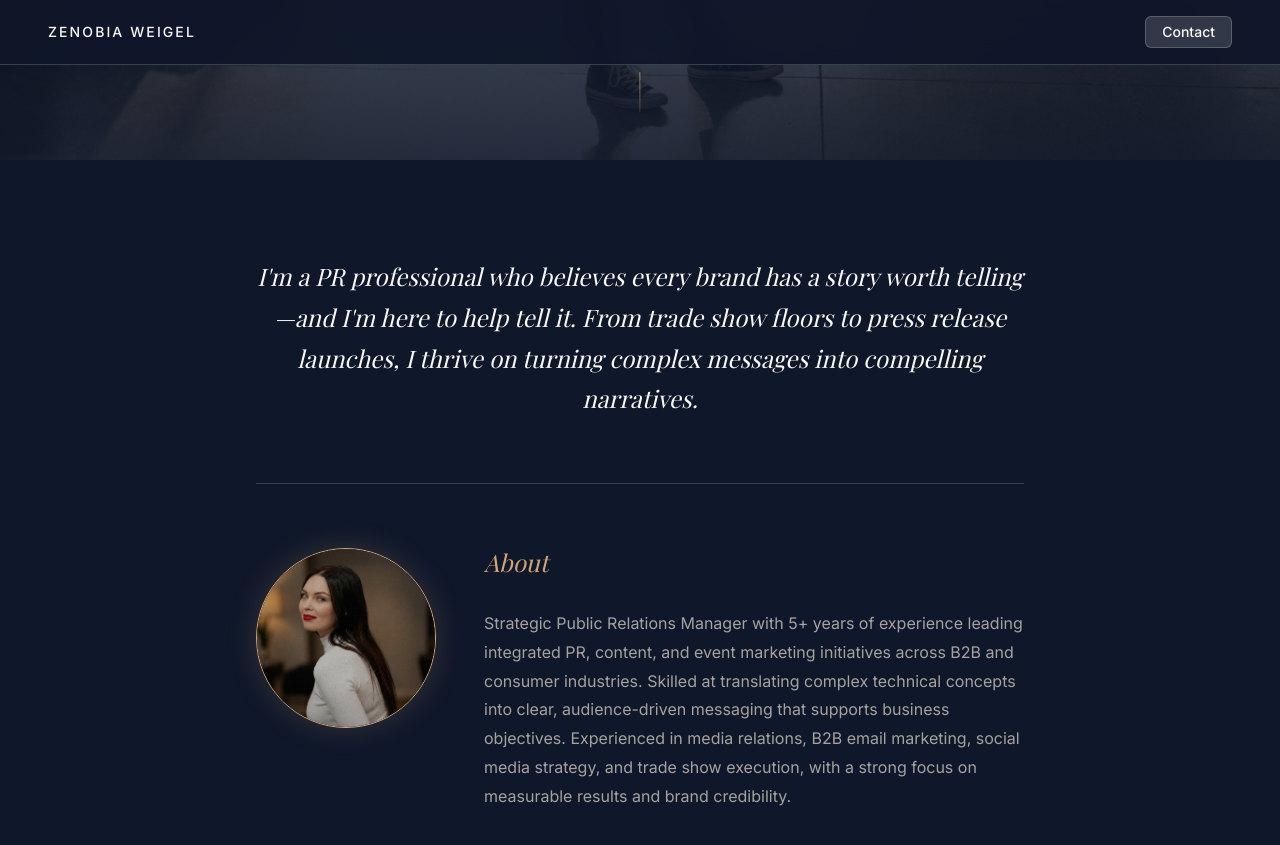
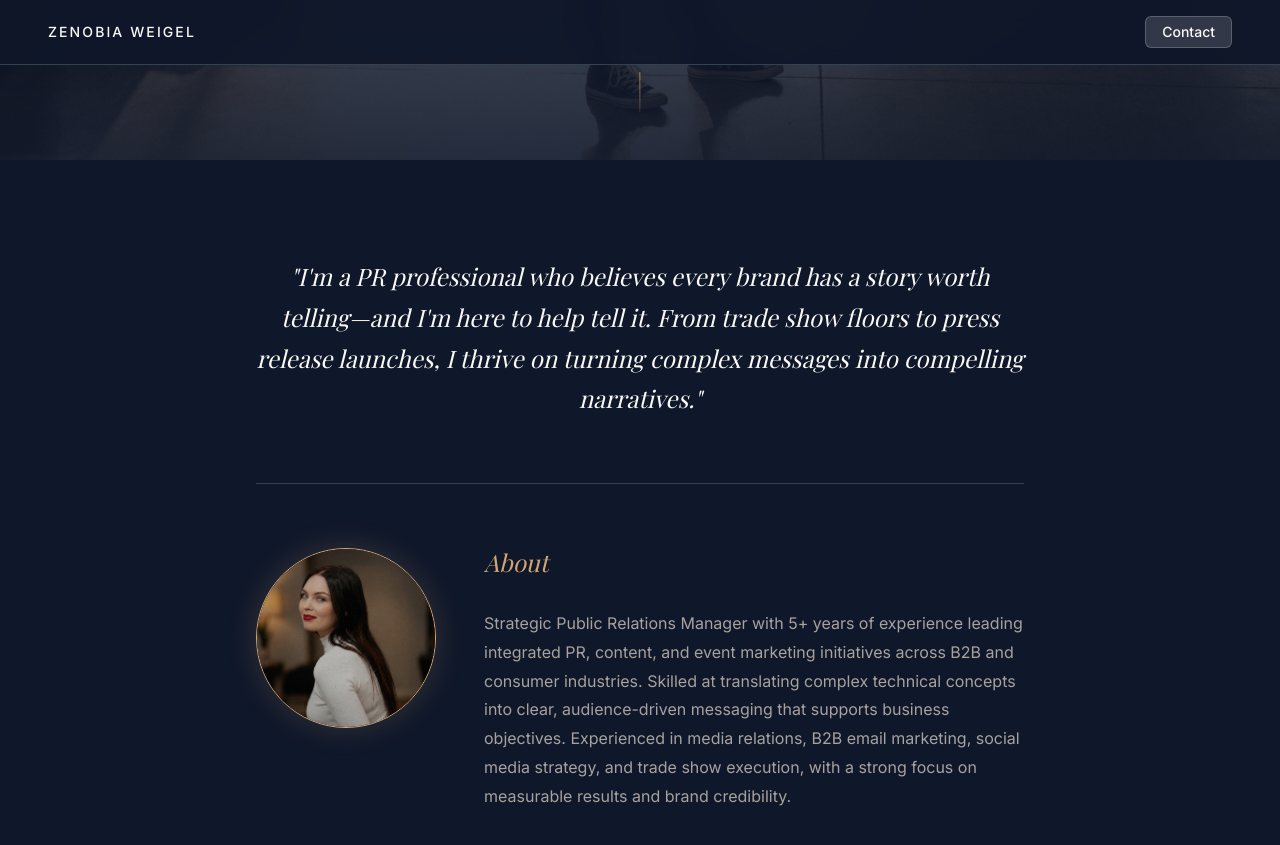
Before and after one commit to Zenobia-Weigel/Zenobia-Portfolio-Website, a Jekyll site: the page built from index.html, in a window 1280 px wide and 900 px high, scrolled down 740 px. Shown: the top 845 px of the window. Built offline with Jekyll 4.4.1, drawn with Linux system fonts in a browser that asks for light colours; some web fonts are replaced.

```diff
--- a/_data/profile.yml
+++ b/_data/profile.yml
@@ -5,9 +5,9 @@ location: Indianapolis, IN
 photo: /images/Profile Photo.jpg
 tagline: STORYTELLER. STRATEGIST. PR PRO.
 hero_image: /images/Zenobia-Hero-Image.jpg
-intro_text: I'm a PR professional who believes every brand has a story worth
+intro_text: "\"I'm a PR professional who believes every brand has a story worth
   telling—and I'm here to help tell it. From trade show floors to press release
-  launches, I thrive on turning complex messages into compelling narratives.
+  launches, I thrive on turning complex messages into compelling narratives.\""
 summary: Strategic Public Relations Manager with 5+ years of experience leading
   integrated PR, content, and event marketing initiatives across B2B and
   consumer industries.
```
